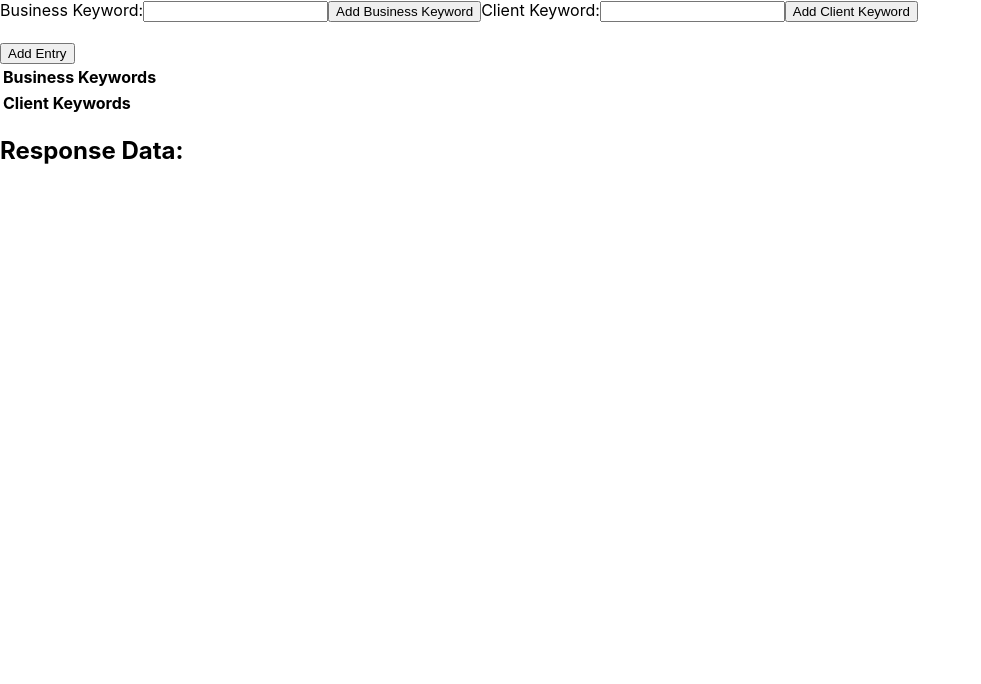
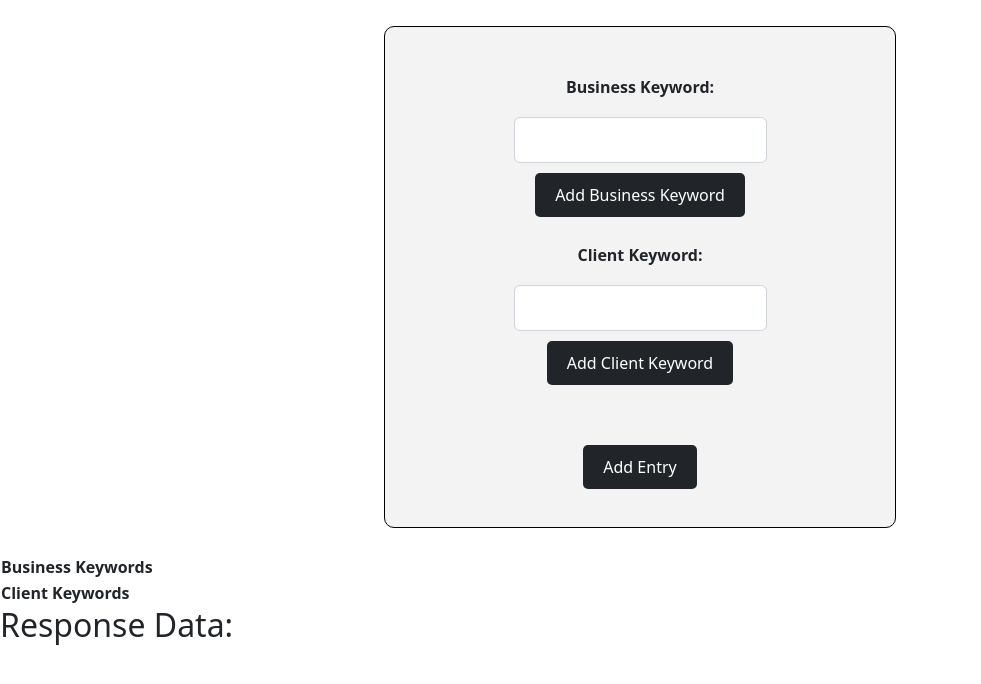
Before and after one commit to devmhmdio/kal-fronend, a React (Create React App) app: page / in a window 1280 px wide. Shown: the top 684 px of the page, without its empty margins (0-981 px from the left). Built offline with nearby package versions, Linux system fonts and the light colour scheme.

Commit message:
improved front-end

```diff
--- a/package.json
+++ b/package.json
@@ -7,7 +7,9 @@
     "@testing-library/react": "^13.4.0",
     "@testing-library/user-event": "^13.5.0",
     "axios": "^1.3.2",
+    "bootstrap": "^5.2.3",
     "react": "^18.2.0",
+    "react-bootstrap": "^2.7.1",
     "react-dom": "^18.2.0",
     "react-scripts": "5.0.1",
     "web-vitals": "^2.1.4"
--- a/src/App.css
+++ b/src/App.css
@@ -6,6 +6,49 @@
   height: 40vmin;
   pointer-events: none;
 }
+
+form {
+  display: flex;
+  flex-direction: column;
+  align-items: center;
+  margin: 2% 30%;
+  border: 1px solid #000000;
+  border-radius: 10px;
+  background-color:#f3f3f3;
+  text-align: center;
+  padding:3%;
+}
+
+label {
+  font-weight: bold;
+  margin-top: 10px;
+}
+
+input[type="text"] {
+  padding: 10px;
+  margin-top: 10px;
+  font-size: 16px;
+}
+
+button[type="submit"] {
+  margin-top: 20px;
+  padding: 10px 20px;
+
+  border: none;
+  border-radius: 5px;
+  cursor: pointer;
+}
+
+button[type="button"] {
+  margin-top: 10px;
+  padding: 10px 20px;
+  border: none;
+  border-radius: 5px;
+  cursor: pointer;
+}
+
+
+
 
 @media (prefers-reduced-motion: no-preference) {
   .App-logo {
--- a/src/App.js
+++ b/src/App.js
@@ -1,5 +1,7 @@
 import React, { useState } from 'react';
 import axios from 'axios';
+import './App.css';
+import { Form, Button} from 'react-bootstrap';
 
 function App() {
   const [formData, setFormData] = useState({
@@ -72,29 +74,39 @@ function App() {
   return (
     <div>
       <form onSubmit={handleSubmit}>
-        <label htmlFor="name">Business Keyword:</label>
-        <input
+      <Form.Group className="mb-3" controlId="exampleForm.ControlInput1">
+        <div>
+          <div><Form.Label htmlFor="name">Business Keyword:</Form.Label></div>
+        <div><Form.Control
           type="text"
           id="businessKeyword"
           name="businessKeyword"
           value={formData.businessKeyword}
           onChange={handleChange}
         />
-        <button onClick={handleChangeBusiness}>Add Business Keyword</button>
-        <label htmlFor="age">Client Keyword:</label>
-        <input
+        <Button variant="dark" onClick={handleChangeBusiness}>Add Business Keyword</Button>
+        </div>
+        </div></Form.Group>
+
+        <div>
+        <Form.Group className="mb-3" controlId="exampleForm.ControlInput1">
+        <div><Form.Label htmlFor="age">Client Keyword:</Form.Label></div>
+        <div><Form.Control
           type="text"
           id="clientKeyword"
           name="clientKeyword"
           value={formData.clientKeyword}
           onChange={handleChange}
-        />
-        <button onClick={handleChangeClient}>Add Client Keyword</button>
+        /></div><Button variant="dark" onClick={handleChangeClient}>Add Client Keyword</Button>
+        </Form.Group>
+        </div>
+
         <br />
-        <br />
-        <button type="submit">
+        <div><Button variant="dark" type="submit">
           Add Entry
-        </button>
+        </Button>
+        </div>
+
       </form>
       <table>
         <thead>
--- a/src/index.js
+++ b/src/index.js
@@ -3,6 +3,7 @@ import ReactDOM from 'react-dom/client';
 import './index.css';
 import App from './App';
 import reportWebVitals from './reportWebVitals';
+import 'bootstrap/dist/css/bootstrap.min.css';
 
 const root = ReactDOM.createRoot(document.getElementById('root'));
 root.render(
```
Also changed, not shown: 1 other file (tests, documents, lock files or other folders).
